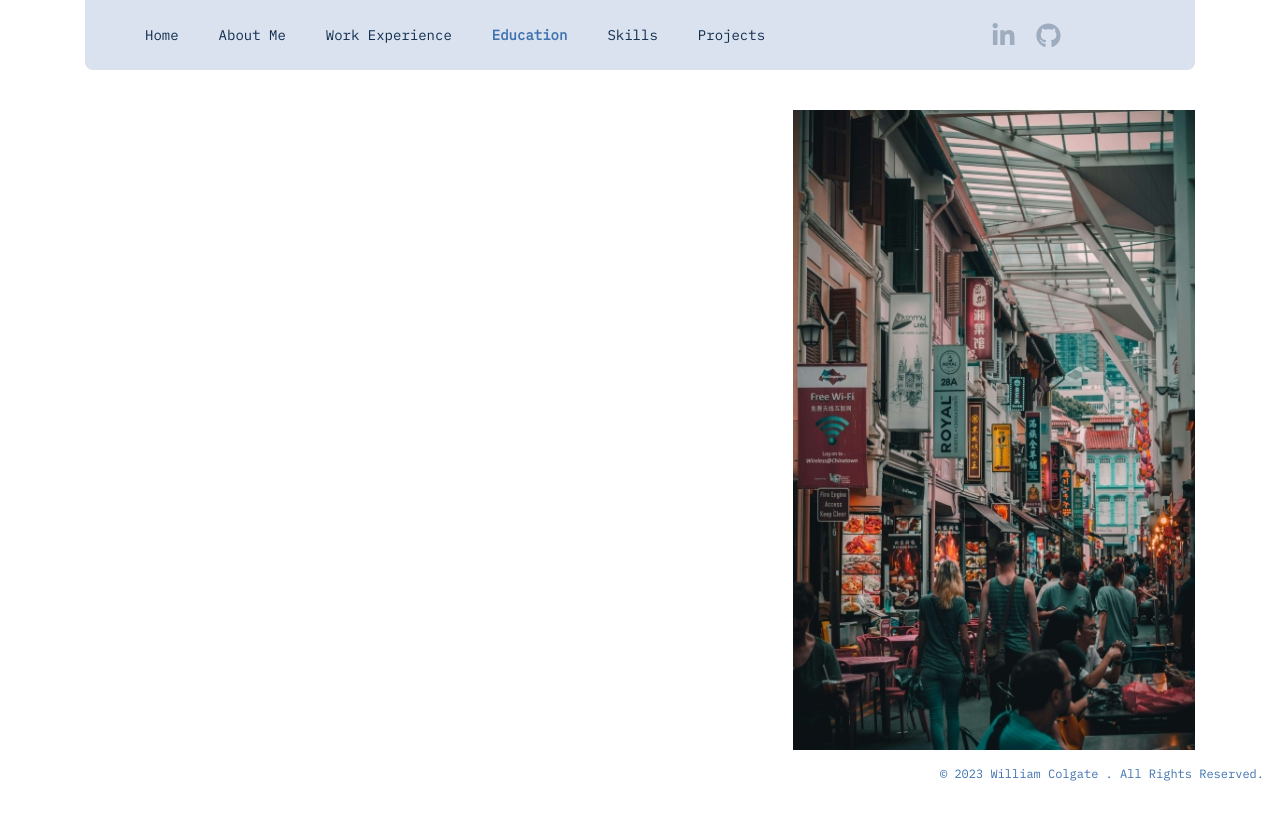
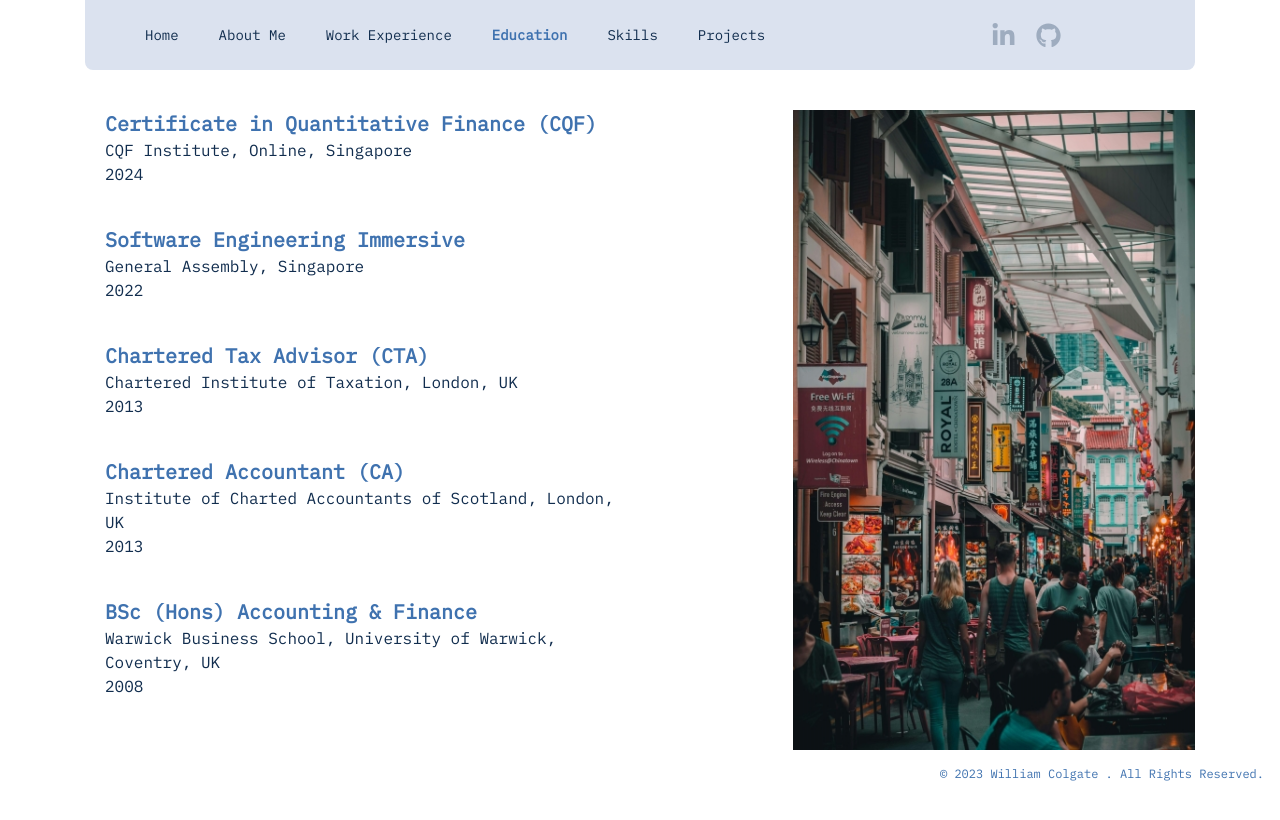
Before and after one commit to will-j-c/resume_website, a Next.js app: page /education in a window 1280 px wide. Shown: the top 820 px of the page. Built offline with nearby package versions, Linux system fonts and the light colour scheme.

Commit message:
feat: added education

```diff
--- a/src/app/education/page.jsx
+++ b/src/app/education/page.jsx
@@ -1,7 +1,12 @@
 import LeftCol from '@/app/ui/frames/LeftCol';
 import img from 'public/lily-banse-Rl6Xep37xS0-unsplash.jpg';
+import Education from '@/app/ui/Education';
 
 // Education page
 export default function Page() {
-  return <LeftCol props={{ bgImg: img, alt: 'Singapore Nankin Street' }} />;
+  return (
+    <LeftCol props={{ bgImg: img, alt: 'Singapore Nankin Street' }}>
+      <Education />
+    </LeftCol>
+  );
 }
--- /dev/null
+++ b/src/app/lib/schools.js
@@ -0,0 +1,44 @@
+import { v4 as uuidv4 } from 'uuid';
+
+export const arr = [
+  {
+    qualification: 'Certificate in Quantitative Finance (CQF)',
+    institute: 'CQF Institute',
+    dates: '2024',
+    where: 'Online, Singapore',
+    uniqueId: uuidv4(),
+    link: 'https://www.cqf.com/',
+  },
+  {
+    qualification: 'Software Engineering Immersive',
+    institute: 'General Assembly',
+    dates: '2022',
+    where: 'Singapore',
+    uniqueId: uuidv4(),
+    link: 'https://generalassemb.ly/education/software-engineering-immersive/singapore',
+  },
+  {
+    qualification: 'Chartered Tax Advisor (CTA)',
+    institute: 'Chartered Institute of Taxation',
+    dates: '2013',
+    where: 'London, UK',
+    uniqueId: uuidv4(),
+    link: 'https://www.tax.org.uk/',
+  },
+  {
+    qualification: 'Chartered Accountant (CA)',
+    institute: 'Institute of Charted Accountants of Scotland',
+    dates: '2013',
+    where: 'London, UK',
+    uniqueId: uuidv4(),
+    link: 'https://www.icas.com/',
+  },
+  {
+    qualification: 'BSc (Hons) Accounting & Finance',
+    institute: 'Warwick Business School, University of Warwick',
+    dates: '2008',
+    where: 'Coventry, UK',
+    uniqueId: uuidv4(),
+    link: 'https://www.wbs.ac.uk/',
+  },
+];
--- /dev/null
+++ b/src/app/ui/Education.jsx
@@ -0,0 +1,24 @@
+import School from '@/app/ui/School';
+import { arr } from '@/app/lib/schools';
+
+export default function Education() {
+  const schools = arr;
+  return (
+    <div className='flex h-full flex-col px-5 overflow-auto gap-5'>
+      {schools.map((school) => {
+        return (
+          <School
+            key={school.uniqueId}
+            data={{
+              qualification: school.qualification,
+              dates: school.dates,
+              where: school.where,
+              institute: school.institute,
+              link: school.link,
+            }}
+          />
+        );
+      })}
+    </div>
+  );
+}
--- /dev/null
+++ b/src/app/ui/School.jsx
@@ -0,0 +1,19 @@
+import Link from 'next/link';
+
+export default function School(props) {
+  const { qualification, institute, dates, where, link } = props.data;
+  return (
+    <div>
+      <h1 className='text-lightThemeSecondaryText font-extrabold text-xl'>
+        {qualification}
+      </h1>
+      <p className='text-lightThemePrimaryText'>
+        <Link target='_blank' rel='noopener' href={link} className='hover:text-lightThemeSecondaryText'>
+          {institute}
+        </Link>
+        , {where}
+      </p>
+      <p className='mb-5 text-lightThemePrimaryText'>{`${dates}`}</p>
+    </div>
+  );
+}
```
